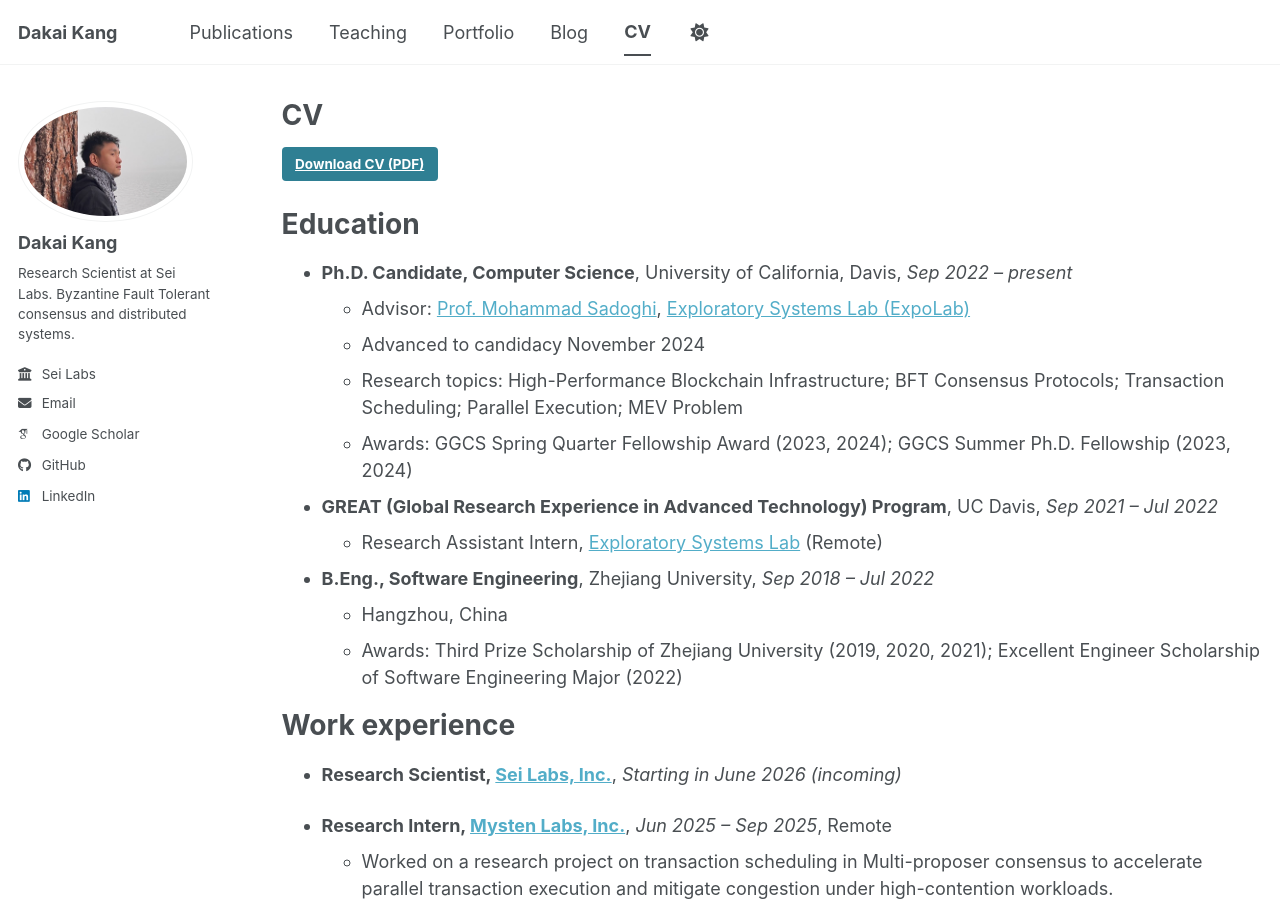
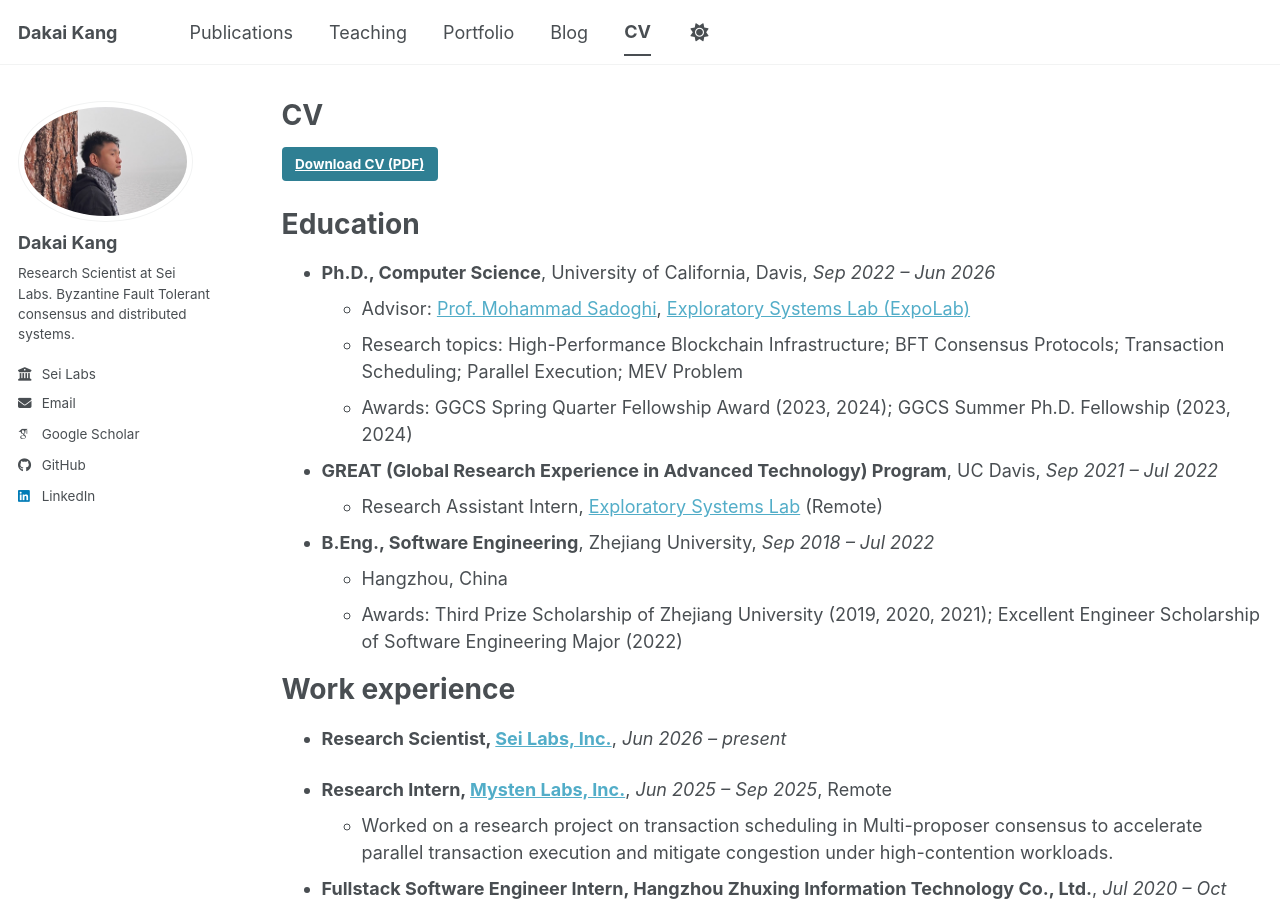
Before and after one commit to DakaiKang/dakaikang.github.io, a Jekyll site: the page built from _pages/cv.md, in a window 1280 px wide and 900 px high. Built offline with Jekyll 4.4.1, drawn with Linux system fonts in a browser that asks for light colours; some web fonts are replaced; a script bundle is joined from its source files by our own code; library files that are not in the unit come from our copies.

Commit message:
CV: Ph.D. completed (Jun 2026); Sei Labs role current
Education: change "Ph.D. Candidate ... Sep 2022 – present" to
"Ph.D. ... Sep 2022 – Jun 2026" and drop the "Advanced to candidacy"
line.

Work experience: change Sei Labs entry from "Starting in June 2026
(incoming)" to "Jun 2026 – present".

Applied to both the website CV page and the downloadable PDF.

Co-Authored-By: Claude Opus 4.7 (1M context) <noreply@anthropic.com>

```diff
--- a/_pages/cv.md
+++ b/_pages/cv.md
@@ -13,9 +13,8 @@ redirect_from:
 
 Education
 ======
-* **Ph.D. Candidate, Computer Science**, University of California, Davis, *Sep 2022 – present*
+* **Ph.D., Computer Science**, University of California, Davis, *Sep 2022 – Jun 2026*
   * Advisor: [Prof. Mohammad Sadoghi](mailto:msadoghi@ucdavis.edu), [Exploratory Systems Lab (ExpoLab)](https://expolab.org)
-  * Advanced to candidacy November 2024
   * Research topics: High-Performance Blockchain Infrastructure; BFT Consensus Protocols; Transaction Scheduling; Parallel Execution; MEV Problem
   * Awards: GGCS Spring Quarter Fellowship Award (2023, 2024); GGCS Summer Ph.D. Fellowship (2023, 2024)
 
@@ -28,7 +27,7 @@ Education
 
 Work experience
 ======
-* **Research Scientist, [Sei Labs, Inc.](https://www.sei.io)**, *Starting in June 2026 (incoming)*
+* **Research Scientist, [Sei Labs, Inc.](https://www.sei.io)**, *Jun 2026 – present*
 
 * **Research Intern, [Mysten Labs, Inc.](https://www.mystenlabs.com)**, *Jun 2025 – Sep 2025*, Remote
   * Worked on a research project on transaction scheduling in Multi-proposer consensus to accelerate parallel transaction execution and mitigate congestion under high-contention workloads.
```
Also changed, not shown: 1 other file.
